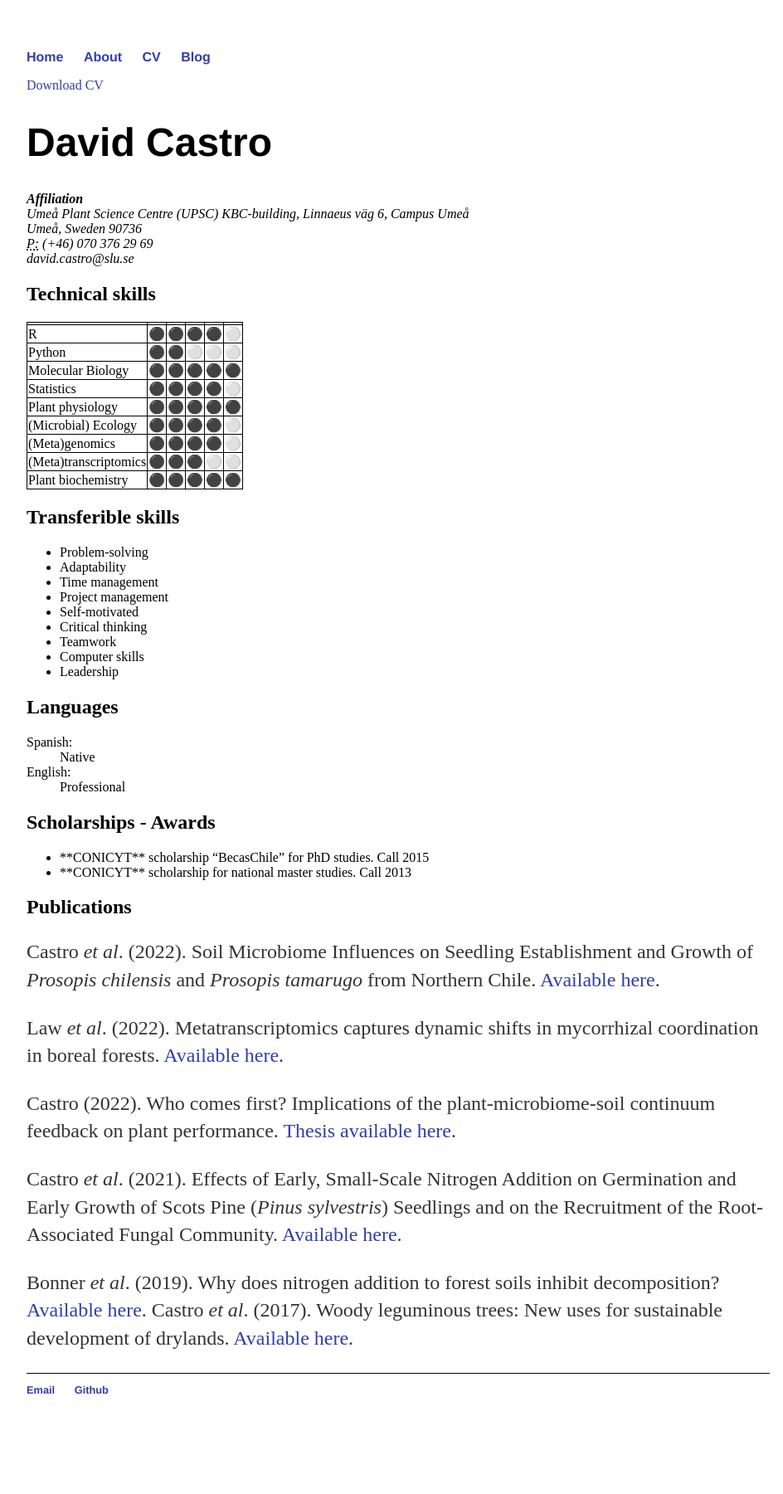
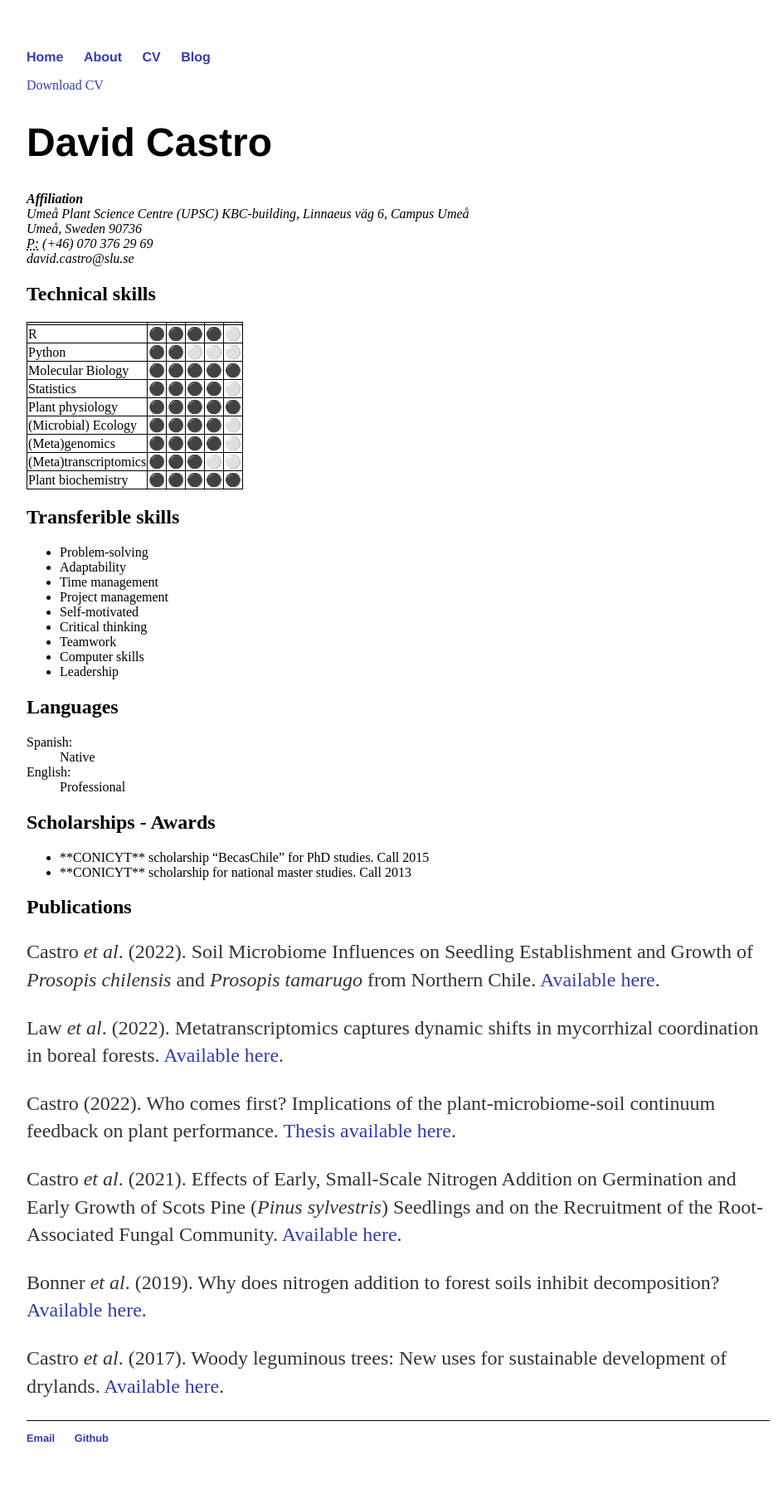
Before and after one commit to davcastrom/davcastrom.github.io, a Jekyll site: the page built from cv/index.html, in a window 1280 px wide. Shown: the whole page at 83% size, without its empty margins (160-1104 px from the left). Built offline with Jekyll 4.4.1, drawn with Linux system fonts in a browser that asks for light colours; before the commit the page ends 1743 px from its top, so only the background shows below that.

```diff
--- a/cv/index.html
+++ b/cv/index.html
@@ -134,6 +134,6 @@ title: David Castro CV
 	<p>Castro (2022). Who comes first? Implications of the plant-microbiome-soil continuum feedback on plant performance. <a href="https://pub.epsilon.slu.se/27682/">Thesis available here</a>.
 	<p>Castro <i>et al</i>. (2021). Effects of Early, Small-Scale Nitrogen Addition on Germination and Early Growth of Scots Pine (<i>Pinus sylvestris</i>) Seedlings and on the Recruitment of the Root-Associated Fungal Community. <a href="https://doi.org/10.3390/f12111589">Available here</a>.
     <p>Bonner <i>et al</i>. (2019). Why does nitrogen addition to forest soils inhibit decomposition? <a href="https://doi.org/10.1016/j.soilbio.2019.107570">Available here</a>.
-    Castro <i>et al</i>. (2017). Woody leguminous trees: New uses for sustainable development of drylands. <a href="https://doi.org/10.1080/10549811.2017.1359098">Available here</a>.
+    <p>Castro <i>et al</i>. (2017). Woody leguminous trees: New uses for sustainable development of drylands. <a href="https://doi.org/10.1080/10549811.2017.1359098">Available here</a>.
 
 	</div>
```
